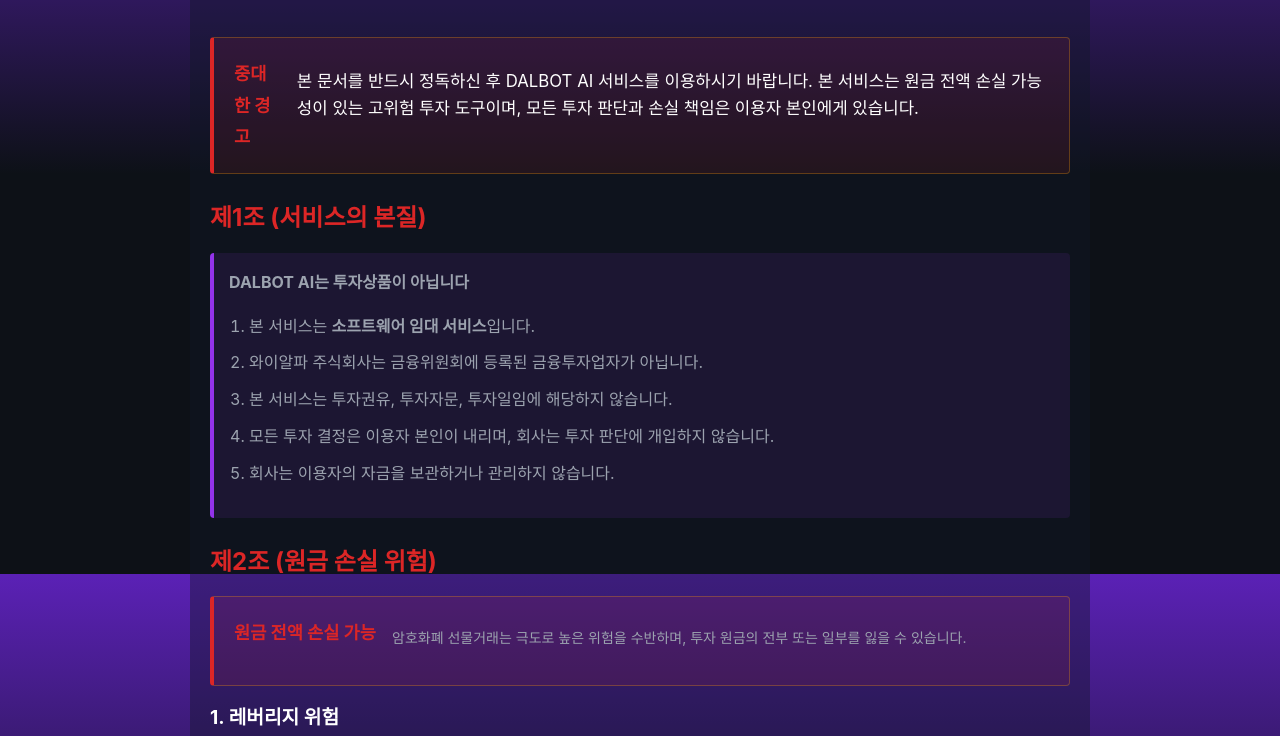
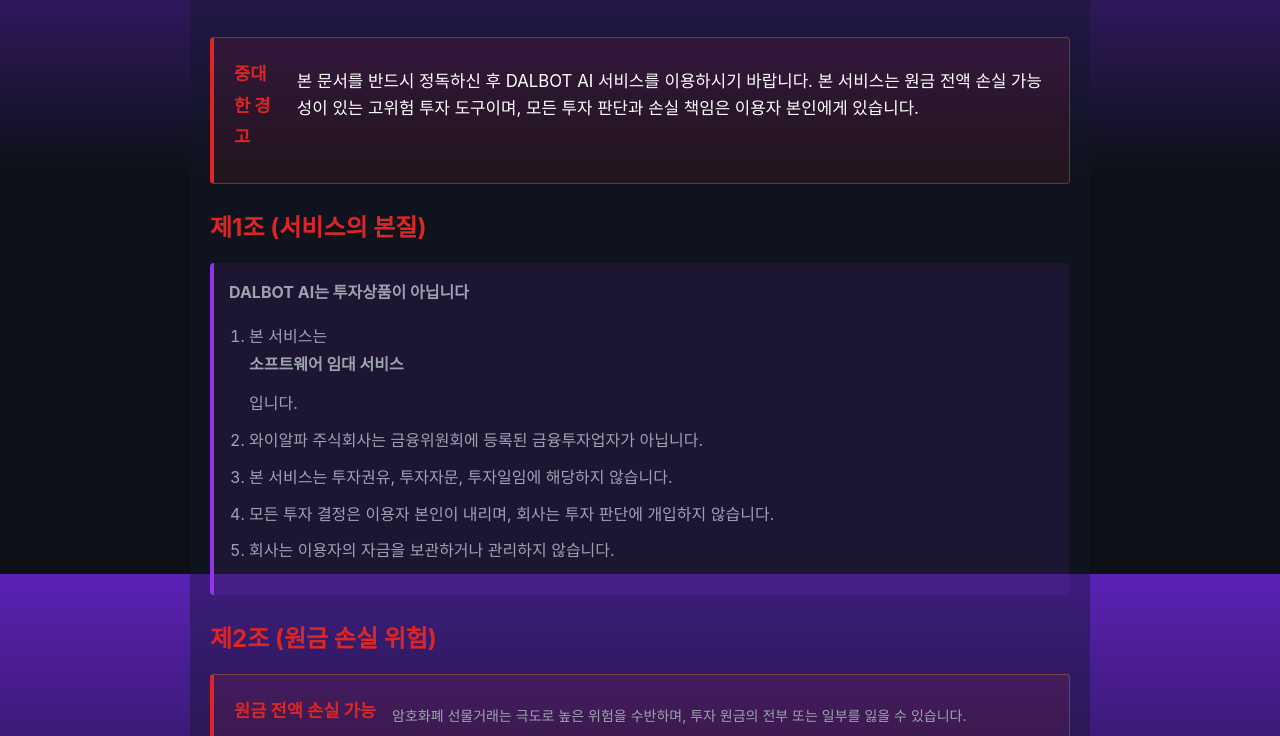
Before and after one commit to y0openai/dalbot-website, a plain HTML site: page risk-disclosure.html in a window 1280 px wide. Shown: the part 226-962 px from the top of the page. Drawn offline with Linux system fonts and the light colour scheme.

Commit message:
Add files via upload

```diff
--- a/risk-disclosure.html
+++ b/risk-disclosure.html
@@ -65,8 +65,10 @@
             border-radius: 4px;
         }
         .warning-box strong {
+            display: block;
             color: #DC2626;
             font-size: 1.1rem;
+            margin-bottom: 10px;
         }
         .highlight-box {
             background: rgba(147, 51, 234, 0.1);
@@ -74,6 +76,10 @@
             padding: 15px;
             margin: 20px 0;
             border-radius: 4px;
+        }
+        .highlight-box strong {
+            display: block;
+            margin-bottom: 10px;
         }
         .risk-table {
             width: 100%;
```
Also changed, not shown: faq.html (+4 -0 lines), privacy.html (+8 -0 lines), terms.html (+8 -0 lines), transparency.html (+2 -0 lines).
